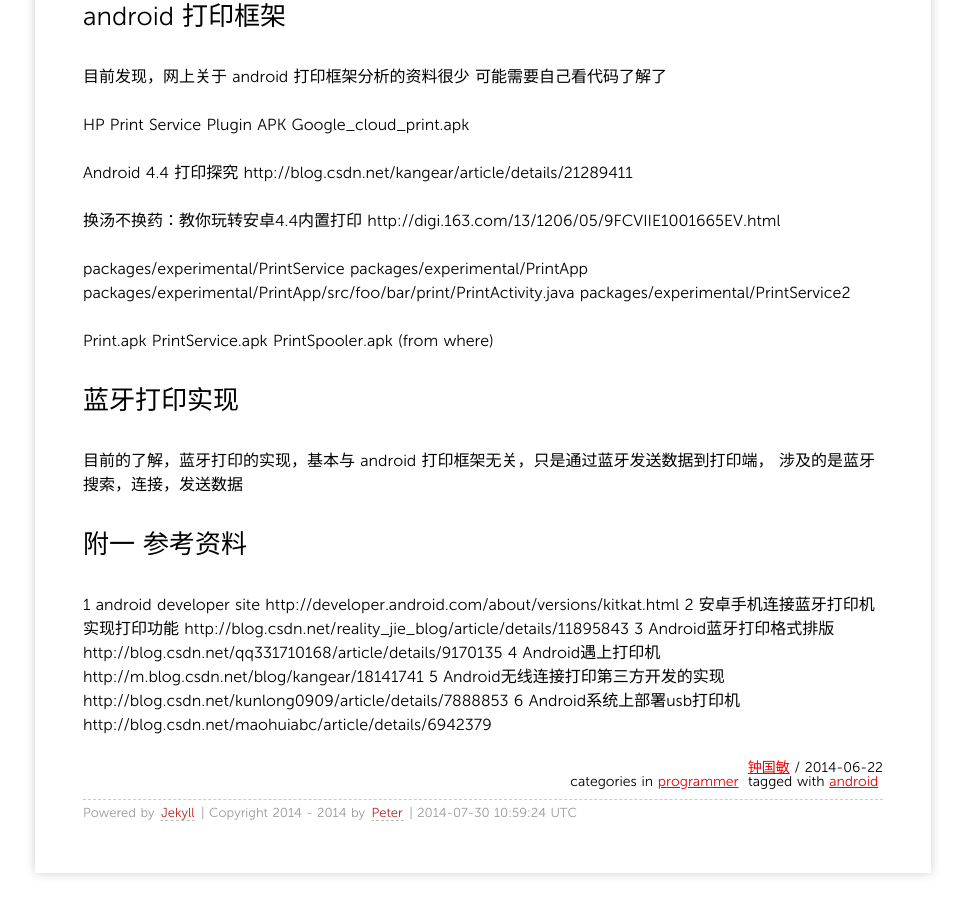
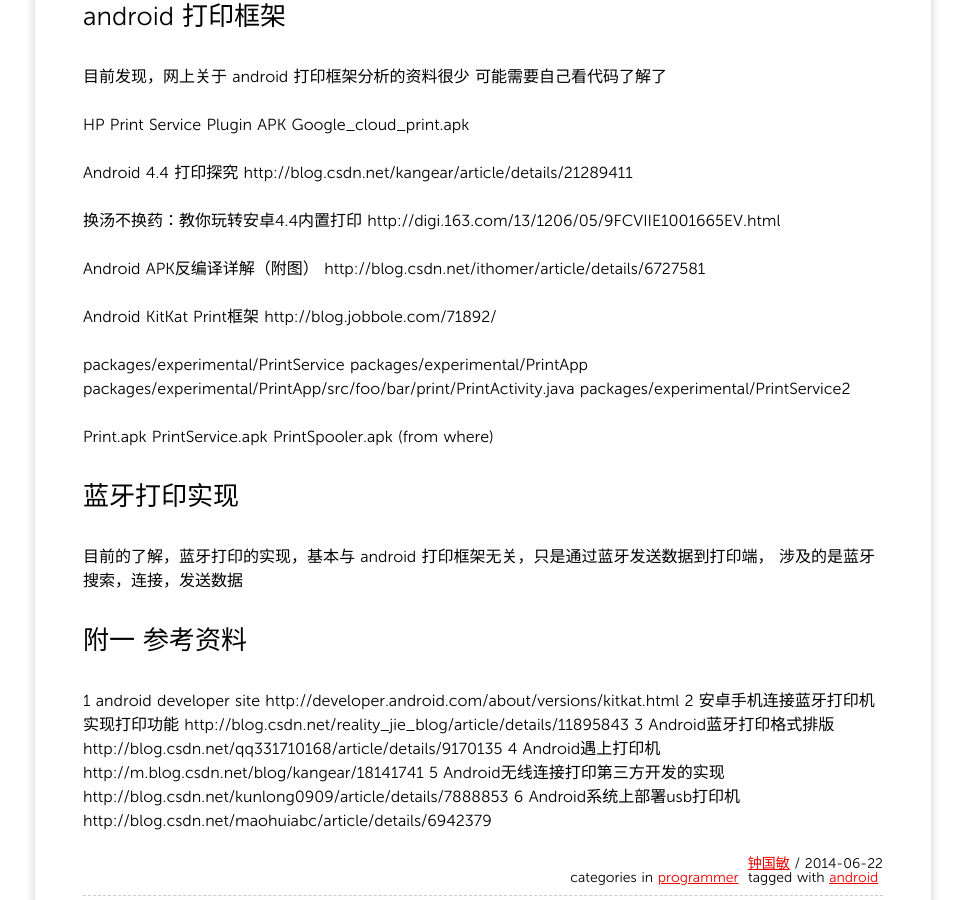
Before and after one commit to fengyr/blog, a Jekyll site: the page built from _posts/2014/2014-06-22-Android-4.4-Printing-Framework.md, in a window 1280 px wide and 900 px high, scrolled down 2131 px. Shown: the whole window, without its empty margins (157-1122 px from the left). Built offline with Jekyll 4.4.1, drawn with Linux system fonts in a browser that asks for light colours; Markdown is read by kramdown in place of the engine named in the settings.

Commit message:
Update 2014-06-22-Android-4.4-Printing-Framework.md

```diff
--- a/_posts/2014/2014-06-22-Android-4.4-Printing-Framework.md
+++ b/_posts/2014/2014-06-22-Android-4.4-Printing-Framework.md
@@ -134,6 +134,12 @@
 换汤不换药：教你玩转安卓4.4内置打印
 http://digi.163.com/13/1206/05/9FCVIIE1001665EV.html
 
+Android APK反编译详解（附图）
+http://blog.csdn.net/ithomer/article/details/6727581
+
+Android KitKat Print框架
+http://blog.jobbole.com/71892/
+
 
 packages/experimental/PrintService
 packages/experimental/PrintApp
```
